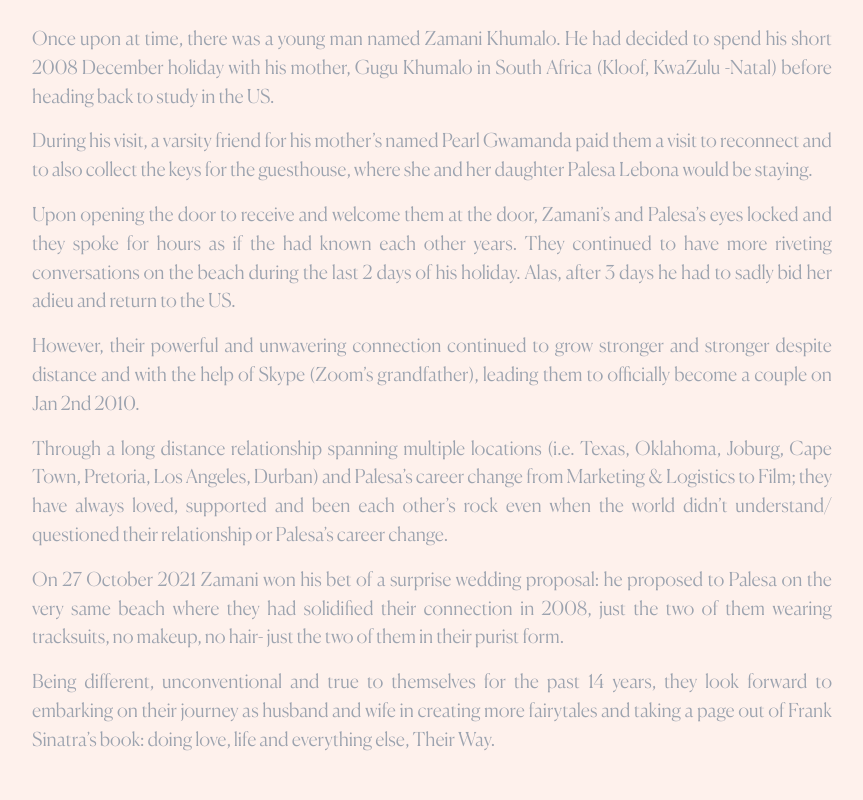
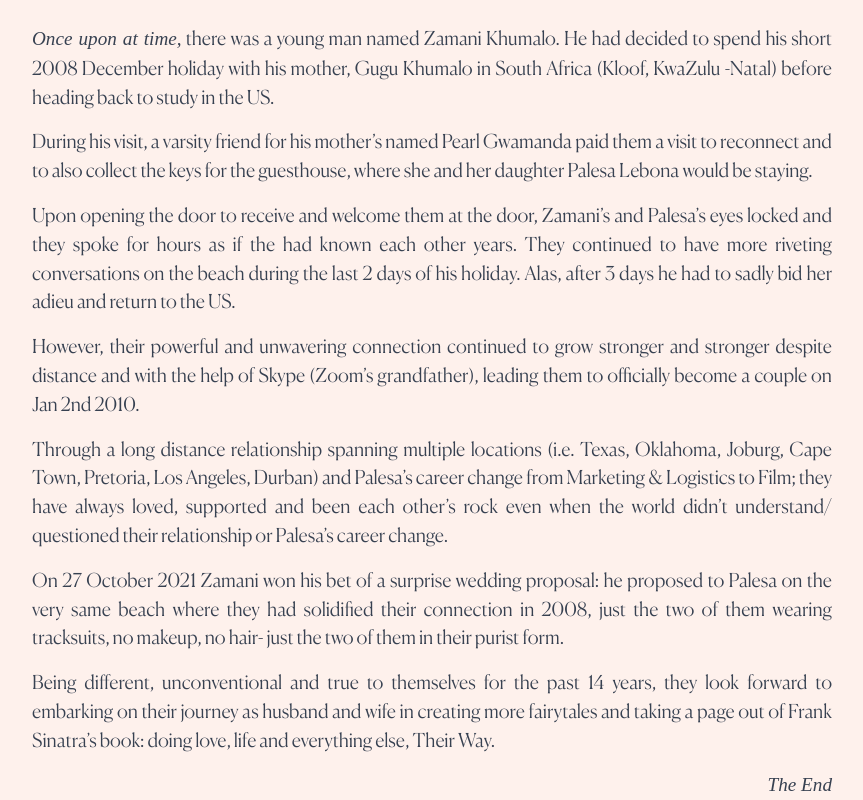
Before and after one commit to Psyfo/khumalo-wedding, a Next.js app: page / in a window 1280 px wide. Shown: the part 940-1740 px from the top of the page, without its empty margins (208-1071 px from the left). Built offline with nearby package versions, Linux system fonts and the light colour scheme; a web font is replaced by a local one.

Commit message:
Refactor font styles and update content in Synopsis component

```diff
--- a/src/app/Synopsis/Synopsis.tsx
+++ b/src/app/Synopsis/Synopsis.tsx
@@ -53,10 +53,10 @@ const Synopsis: React.FC = () => {
           initial={{ opacity: 0 }} // Start hidden
           animate={isVisible ? { opacity: 1 } : {}} // Animate to visible
           transition={{ duration: 0.5, delay: 0.5 }} // Delay for paragraph
-          className='font-canela font-light text-gray-400 text-[1rem] lg:text-[1.2rem] text-justify mb-4'
+          className='font-canela font-light text-gray-700 text-[1rem] lg:text-[1.2rem] text-justify mb-4'
         >
-          <span className='font-italic'>Once upon at time,</span> there was a
-          young man named Zamani Khumalo. He had decided to spend his short 2008
+          <span className='italic'>Once upon at time,</span> there was a young
+          man named Zamani Khumalo. He had decided to spend his short 2008
           December holiday with his mother, Gugu Khumalo in South Africa (Kloof,
           KwaZulu -Natal) before heading back to study in the US.
         </motion.p>
@@ -64,7 +64,7 @@ const Synopsis: React.FC = () => {
           initial={{ opacity: 0 }} // Start hidden
           animate={isVisible ? { opacity: 1 } : {}} // Animate to visible
           transition={{ duration: 0.5, delay: 0.5 }} // Delay for paragraph
-          className='font-canela font-light text-gray-400 text-[1rem] lg:text-[1.2rem] text-justify mb-4'
+          className='font-canela font-light text-gray-700 text-[1rem] lg:text-[1.2rem] text-justify mb-4'
         >
           During his visit, a varsity friend for his mother’s named Pearl
           Gwamanda paid them a visit to reconnect and to also collect the keys
@@ -75,7 +75,7 @@ const Synopsis: React.FC = () => {
           initial={{ opacity: 0 }} // Start hidden
           animate={isVisible ? { opacity: 1 } : {}} // Animate to visible
           transition={{ duration: 0.5, delay: 0.5 }} // Delay for paragraph
-          className='font-canela font-light text-gray-400 text-[1rem] lg:text-[1.2rem] text-justify mb-4'
+          className='font-canela font-light text-gray-700 text-[1rem] lg:text-[1.2rem] text-justify mb-4'
         >
           Upon opening the door to receive and welcome them at the door,
           Zamani’s and Palesa’s eyes locked and they spoke for hours as if the
@@ -87,7 +87,7 @@ const Synopsis: React.FC = () => {
           initial={{ opacity: 0 }} // Start hidden
           animate={isVisible ? { opacity: 1 } : {}} // Animate to visible
           transition={{ duration: 0.5, delay: 0.5 }} // Delay for paragraph
-          className='font-canela font-light text-gray-400 text-[1rem] lg:text-[1.2rem] text-justify mb-4'
+          className='font-canela font-light text-gray-700 text-[1rem] lg:text-[1.2rem] text-justify mb-4'
         >
           However, their powerful and unwavering connection continued to grow
           stronger and stronger despite distance and with the help of Skype
@@ -98,7 +98,7 @@ const Synopsis: React.FC = () => {
           initial={{ opacity: 0 }} // Start hidden
           animate={isVisible ? { opacity: 1 } : {}} // Animate to visible
           transition={{ duration: 0.5, delay: 0.5 }} // Delay for paragraph
-          className='font-canela font-light text-gray-400 text-[1rem] lg:text-[1.2rem] text-justify mb-4'
+          className='font-canela font-light text-gray-700 text-[1rem] lg:text-[1.2rem] text-justify mb-4'
         >
           Through a long distance relationship spanning multiple locations (i.e.
           Texas, Oklahoma, Joburg, Cape Town, Pretoria, Los Angeles, Durban) and
@@ -111,7 +111,7 @@ const Synopsis: React.FC = () => {
           initial={{ opacity: 0 }} // Start hidden
           animate={isVisible ? { opacity: 1 } : {}} // Animate to visible
           transition={{ duration: 0.5, delay: 0.5 }} // Delay for paragraph
-          className='font-canela font-light text-gray-400 text-[1rem] lg:text-[1.2rem] text-justify mb-4'
+          className='font-canela font-light text-gray-700 text-[1rem] lg:text-[1.2rem] text-justify mb-4'
         >
           On 27 October 2021 Zamani won his bet of a surprise wedding proposal:
           he proposed to Palesa on the very same beach where they had solidified
@@ -122,12 +122,20 @@ const Synopsis: React.FC = () => {
           initial={{ opacity: 0 }} // Start hidden
           animate={isVisible ? { opacity: 1 } : {}} // Animate to visible
           transition={{ duration: 0.5, delay: 0.5 }} // Delay for paragraph
-          className='font-canela font-light text-gray-400 text-[1rem] lg:text-[1.2rem] text-justify mb-4'
+          className='font-canela font-light text-gray-700 text-[1rem] lg:text-[1.2rem] text-justify mb-4'
         >
           Being different, unconventional and true to themselves for the past 14
           years, they look forward to embarking on their journey as husband and
           wife in creating more fairytales and taking a page out of Frank
           Sinatra’s book: doing love, life and everything else, Their Way.
+        </motion.p>
+        <motion.p
+          initial={{ opacity: 0 }} // Start hidden
+          animate={isVisible ? { opacity: 1 } : {}} // Animate to visible
+          transition={{ duration: 0.5, delay: 0.5 }} // Delay for paragraph
+          className='font-canela font-light font-italic italic text-gray-700 text-[1rem] lg:text-[1.2rem] text-right mb-4'
+        >
+          The End
         </motion.p>
       </div>
     </section>
```
